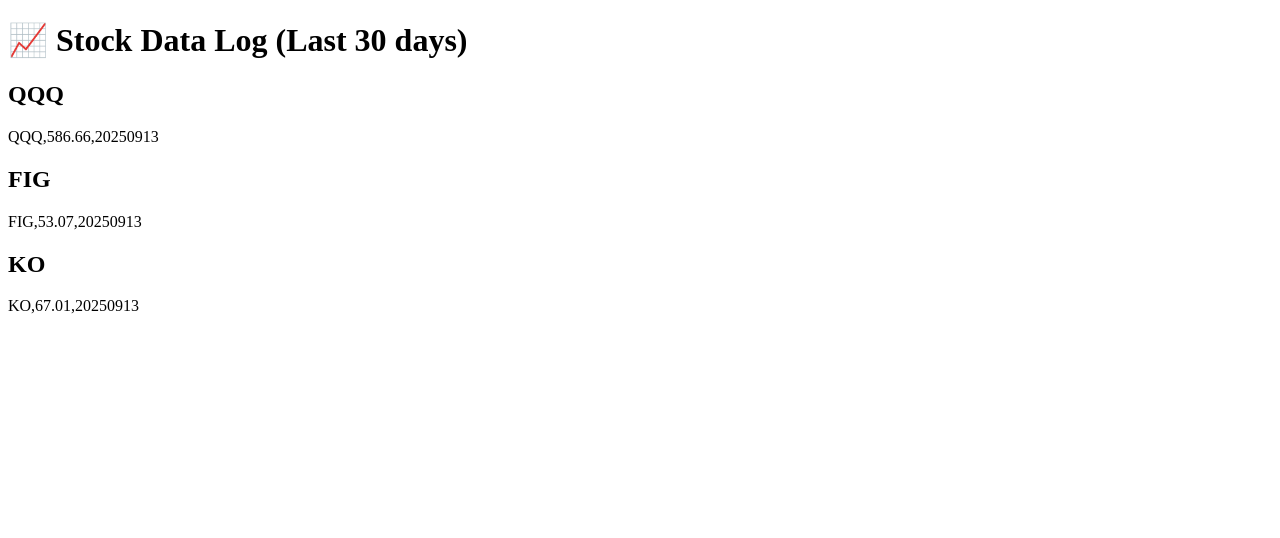
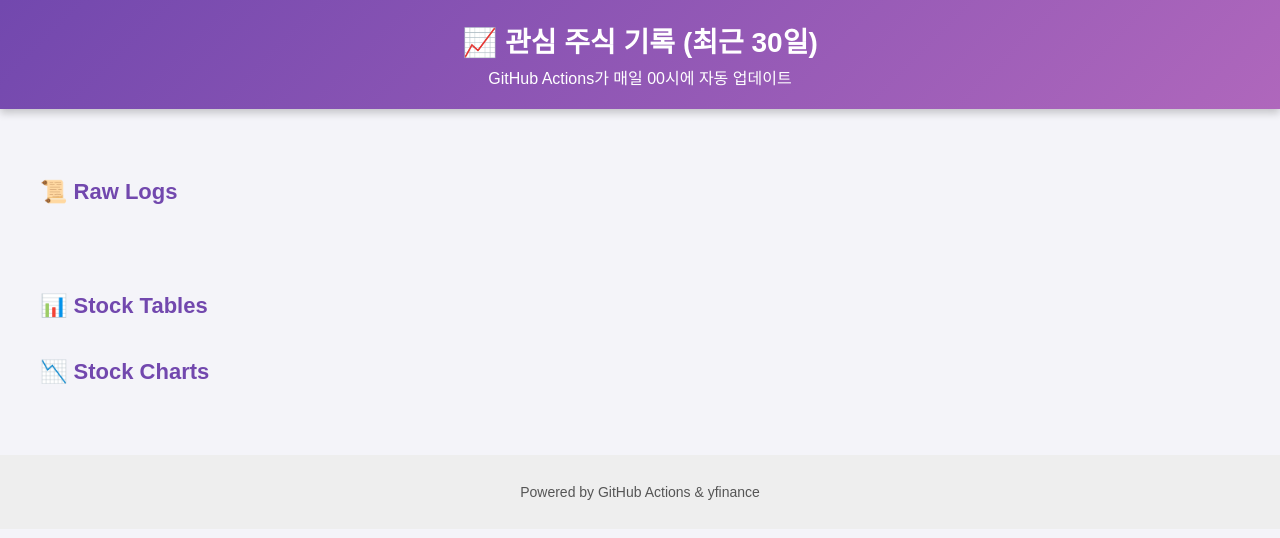
Before and after one commit to kdh610-electronic/kdh610-electronic.github.io, a plain HTML site: page index.html in a window 1280 px wide. Drawn offline with nearby package versions, Linux system fonts and the light colour scheme.

Commit message:
index.html

```diff
--- a/index.html
+++ b/index.html
@@ -1,16 +1,44 @@
-<!DOCTYPE html><html><head><meta charset='UTF-8'>
-<title>Stock Data</title></head><body>
-<h1>📈 Stock Data Log (Last 30 days)</h1>
-<h2>QQQ</h2>
-<!-- QQQ START -->
-QQQ,586.66,20250913
-<!-- QQQ END -->
-<h2>FIG</h2>
-<!-- FIG START -->
-FIG,53.07,20250913
-<!-- FIG END -->
-<h2>KO</h2>
-<!-- KO START -->
-KO,67.01,20250913
-<!-- KO END -->
-</body></html>
+<!DOCTYPE html>
+<html lang="ko">
+<head>
+  <meta charset="UTF-8">
+  <title>관심 주식 기록</title>
+  <link rel="stylesheet" href="style.css">
+  <!-- Chart.js -->
+  <script src="https://cdn.jsdelivr.net/npm/chart.js"></script>
+</head>
+<body>
+  <header>
+    <h1>📈 관심 주식 기록 (최근 30일)</h1>
+    <p>GitHub Actions가 매일 00시에 자동 업데이트</p>
+  </header>
+
+  <main>
+    <!-- 로그 원본 -->
+    <section id="log-section">
+      <h2>📜 Raw Logs</h2>
+      <pre id="log-area">
+        <!-- update_html.py가 넣어주는 로그 -->
+      </pre>
+    </section>
+
+    <!-- 표 -->
+    <section id="tables">
+      <h2>📊 Stock Tables</h2>
+      <!-- JS에서 생성 -->
+    </section>
+
+    <!-- 차트 -->
+    <section id="charts">
+      <h2>📉 Stock Charts</h2>
+      <!-- JS에서 생성 -->
+    </section>
+  </main>
+
+  <footer>
+    <p>Powered by GitHub Actions & yfinance</p>
+  </footer>
+
+  <script src="script.js"></script>
+</body>
+</html>
```
